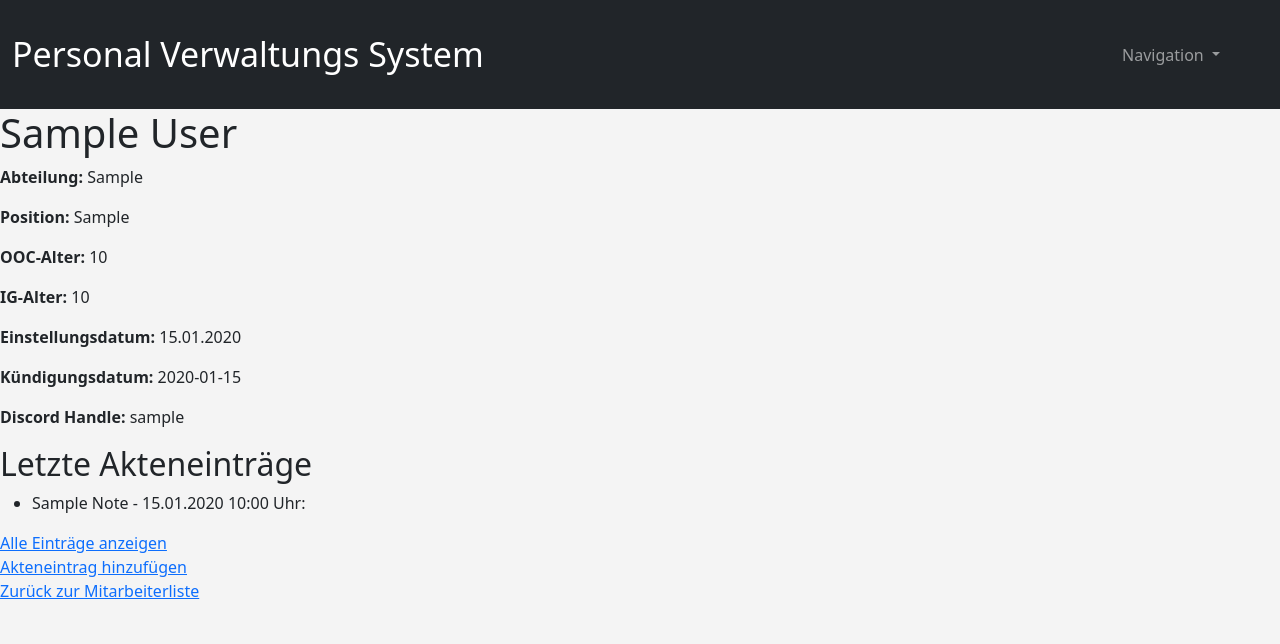
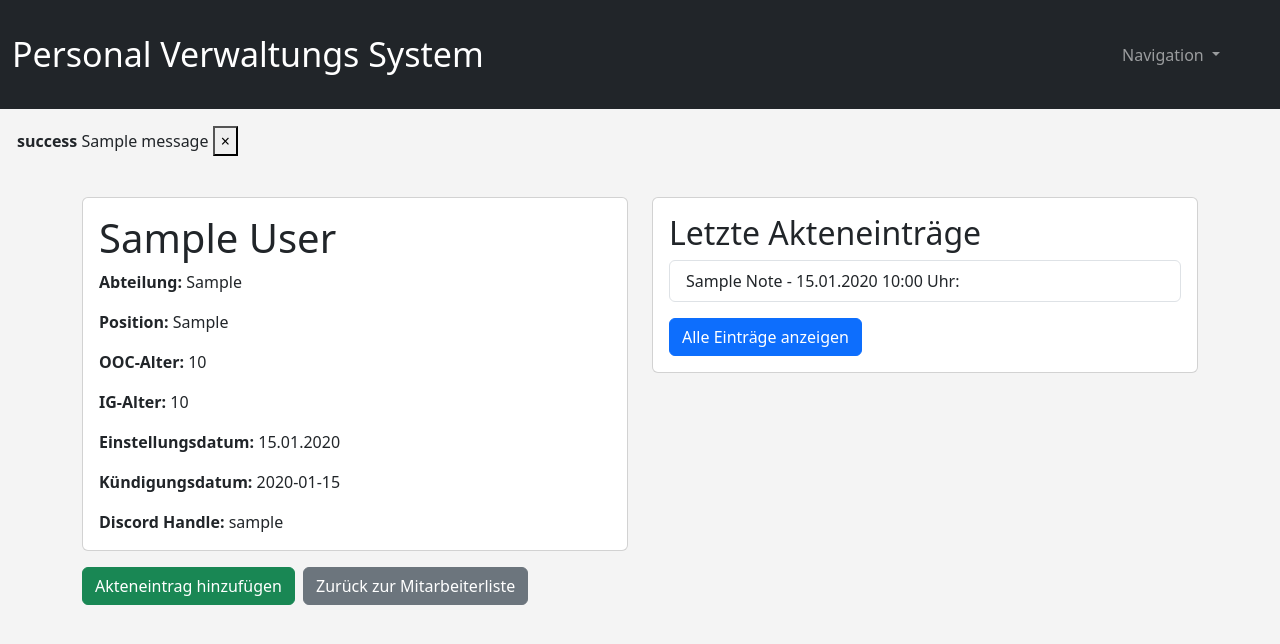
Before and after one commit to Ma-Ko-dev/Roleplay_Employee_Manager, a Flask app: page /employee/1 in a window 1280 px wide. Shown: the top 644 px of the page. Run offline with Flask 3, Linux system fonts and the light colour scheme; a user stored in the database is signed in; tables that the repository leaves empty hold one stand-in row (values such as "Sample post"); one stand-in notice (Sample message) is shown; some libraries are stand-ins or nearby versions.

Commit message:
Redesign employee_detail.html

```diff
--- a/templates/department_list.html
+++ b/templates/department_list.html
@@ -46,7 +46,7 @@
 <div class="container mt-4">
     <div class="row">
         <div class="col">
-            <a class="btn btn-secondary mr-2" href="{{ url_for('add_employee', department=dep) }}">Mitarbeiter hinzufügen</a>
+            <a class="btn btn-success mr-2" href="{{ url_for('add_employee', department=dep) }}">Mitarbeiter hinzufügen</a>
             <a class="btn btn-secondary mr-2" href="/">Zurück zur Startseite</a>
         </div>
     </div>
--- a/templates/employee_detail.html
+++ b/templates/employee_detail.html
@@ -4,52 +4,80 @@
     <!-- Hier die Flash-Nachrichten anzeigen -->
     {% with messages = get_flashed_messages(with_categories=True) %}
         {% if messages %}
-            <div class="flash-messages">
+            <div class="alert alert-dismissible fade show">
                 {% for category, message in messages %}
-                    <div class="flash-message {{ category }}" data-duration="{{ message.duration }}">{{ message }}</div>
+                    <div class="alert-{{ category }}">
+                        <strong>{{ category }}</strong> {{ message }}
+                        <button type="button" class="close" data-dismiss="alert" aria-label="Schließen">
+                            <span aria-hidden="true">&times;</span>
+                        </button>
+                    </div>
                 {% endfor %}
             </div>
         {% endif %}
     {% endwith %}
 
-<div class="details">
-    <h1>{{ employee.name }}</h1>
-    <p><strong>Abteilung:</strong> {{ employee.department }}</p>
-    <p><strong>Position:</strong> {{ employee.position }}</p>
-    <p><strong>OOC-Alter:</strong> {{ employee.ooc_age }}</p>
-    <p><strong>IG-Alter:</strong> {{ employee.ig_age }}</p>
-    <p><strong>Einstellungsdatum:</strong> {{ employee.hire_date.strftime('%d.%m.%Y') }}</p>
-    <p><strong>Kündigungsdatum:</strong> {{ employee.termination_date }}</p>
-    <p><strong>Discord Handle:</strong> {{ employee.discord_handle }}</p>
+    <div class="container mt-4">
+        <div class="row">
+            <div class="col-md-6">
+                <div class="card">
+                    <div class="card-body">
+                        <h1 class="card-title">{{ employee.name }}</h1>
+                        <p class="card-text"><strong>Abteilung:</strong> {{ employee.department }}</p>
+                        <p class="card-text"><strong>Position:</strong> {{ employee.position }}</p>
+                        <p class="card-text"><strong>OOC-Alter:</strong> {{ employee.ooc_age }}</p>
+                        <p class="card-text"><strong>IG-Alter:</strong> {{ employee.ig_age }}</p>
+                        <p class="card-text"><strong>Einstellungsdatum:</strong> {{ employee.hire_date.strftime('%d.%m.%Y') }}</p>
+                        <p class="card-text"><strong>Kündigungsdatum:</strong> {{ employee.termination_date }}</p>
+                        <p class="card-text"><strong>Discord Handle:</strong> {{ employee.discord_handle }}</p>
                     </div>
-
-<div class="details">
-    <h2>Letzte Akteneinträge</h2>
-    <ul>
+                </div>
+            </div>
+            <div class="col-md-6">
+                <div class="card">
+                    <div class="card-body">
+                        <h2 class="card-title">Letzte Akteneinträge</h2>
+                        <ul class="list-group">
                             {% for note in employee.notes|sort(attribute='created_at')|reverse %}
                                 {% if loop.index <= 5 %}
-                <li>{{ note.creator_name.title() }} - {{ note.created_at.strftime('%d.%m.%Y %H:%M Uhr') }}:<br>
+                                    <li class="list-group-item">
+                                        {{ note.creator_name.title() }} - {{ note.created_at.strftime('%d.%m.%Y %H:%M Uhr') }}:<br>
                                         {% if note.note_type == 'notiz' %}
-                        <span class="notiz">{{ note.note_type.capitalize() }}</span>: {{ note.text }}
+                                            <span class="badge text-bg-primary">{{ note.note_type.capitalize() }}</span> {{ note.text }}
                                         {% elif note.note_type == 'negativ' %}
-                        <span class="negativ">{{ note.note_type.capitalize() }}</span>: {{ note.text }}
+                                            <span class="badge text-bg-danger">{{ note.note_type.capitalize() }}</span> {{ note.text }}
                                         {% elif note.note_type == 'positiv' %}
-                        <span class="positiv">{{ note.note_type.capitalize() }}</span>: {{ note.text }}
+                                            <span class="badge text-bg-success">{{ note.note_type.capitalize() }}</span> {{ note.text }}
                                         {% endif %}
                                     </li>
                                 {% endif %}
                             {% endfor %}
                         </ul>
-    <a href="#">Alle Einträge anzeigen</a>
+                        <a class="btn btn-primary mt-3" href="#">Alle Einträge anzeigen</a>
+                    </div>
+                </div>
+            </div>
+        </div>
+    </div>
+
+<div class="container mt-3">
+    <div class="row">
+        <div class="col-md-6">
+            <div class="btn-toolbar" role="toolbar" aria-label="Button toolbar">
+                <div class="btn-group mr-2" role="group">
+                    <a class="btn btn-success" href="{{ url_for('add_employee_note', employee=employee.name, employee_id=employee_id) }}">Akteneintrag hinzufügen</a>
+                </div>
+                <div class="btn-group" role="group">
+                    <a class="btn btn-secondary mx-2" href="{{ url_for('department_list', dep=employee.department) }}">Zurück zur Mitarbeiterliste</a>
+                </div>
+            </div>
+        </div>
+    </div>
 </div>
 
 
-<div class="back-link">
-    <a href="{{ url_for('add_employee_note', employee=employee.name, employee_id=employee_id) }}">Akteneintrag hinzufügen</a>
-</div>
 
-<div class="back-link">
-    <a href="{{ url_for('department_list', dep=employee.department) }}">Zurück zur Mitarbeiterliste</a>
-</div>
+
+
 
 {% endblock %}
```
Lines whose indentation alone changed are shown as unchanged.
